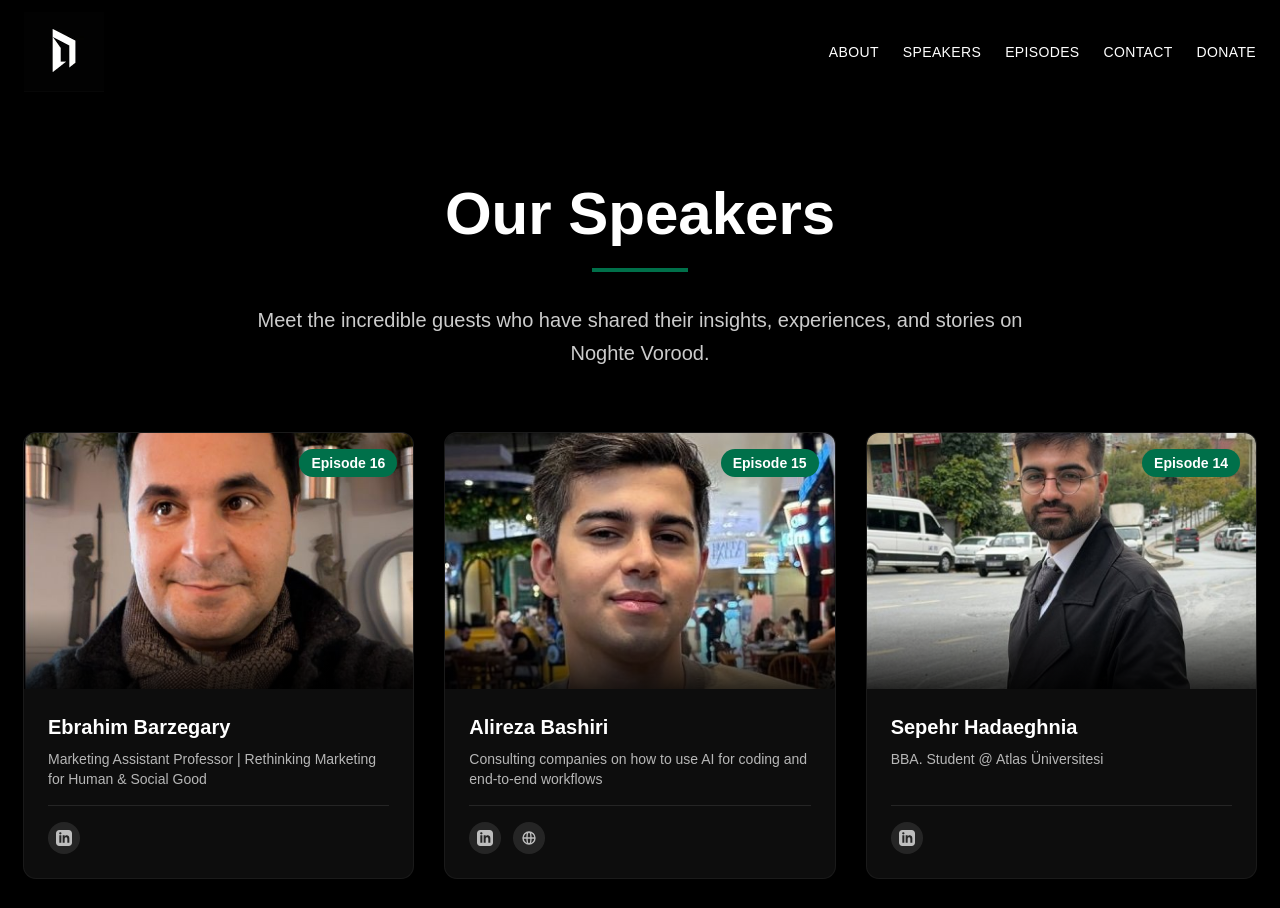
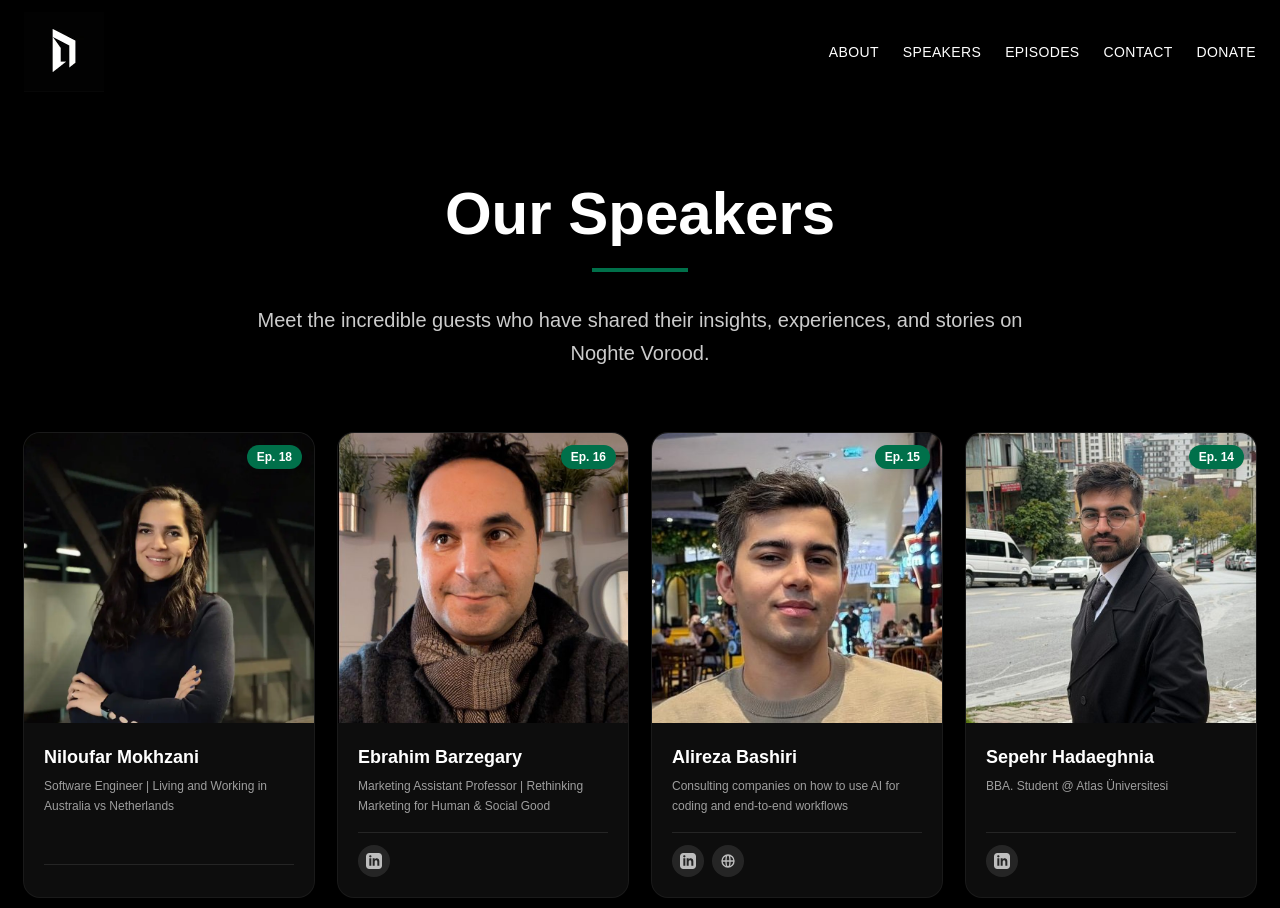
Before and after one commit to ehsangazar/noghtevorood, a Next.js app: page /speakers in a window 1280 px wide. Shown: the top 908 px of the page. Built offline with nearby package versions, Linux system fonts and the light colour scheme.

Commit message:
Add Niloufar Mokhzani to speakers list for episode 18, update layout and styling for improved display, and enhance social media link interactions.

```diff
--- a/app/speakers/page.tsx
+++ b/app/speakers/page.tsx
@@ -79,6 +79,13 @@ const speakers = [
     linkedin: 'https://www.linkedin.com/in/ebzgr/',
     image: '/guests/ebrahim_barzegary.jpg',
   },
+  {
+    name: 'Niloufar Mokhzani',
+    episode: 18,
+    title: 'Software Engineer | Living and Working in Australia vs Netherlands',
+    linkedin: '',
+    image: '/guests/niloufar.webp',
+  },
 ];
 
 const SpeakersPage = () => {
@@ -102,63 +109,64 @@ const SpeakersPage = () => {
           </div>
 
           {/* Speakers Grid */}
-          <div className="grid grid-cols-1 md:grid-cols-2 lg:grid-cols-3 gap-8 mb-12">
+          <div className="grid grid-cols-1 sm:grid-cols-2 lg:grid-cols-3 xl:grid-cols-4 gap-6 mb-12">
             {sortedSpeakers.map((speaker) => {
               const episodeSlug = (episodesData as any[]).find((e) => e.id === speaker.episode)?.slug ?? String(speaker.episode);
               return (
                 <div
                   key={speaker.episode}
-                  className="group flex flex-col rounded-xl bg-white/5 ring-1 ring-white/10 transition-all duration-300 hover:bg-white/10 hover:ring-[#00704A]"
+                  className="group flex flex-col rounded-2xl bg-white/5 ring-1 ring-white/10 transition-all duration-300 hover:bg-white/10 hover:ring-[#00704A] hover:shadow-lg hover:shadow-[#00704A]/20 overflow-hidden"
                 >
                   <Link
                     href={`/episodes/${episodeSlug}`}
-                    className="focus-visible:outline focus-visible:outline-2 focus-visible:outline-offset-2 focus-visible:outline-[#00704A] rounded-t-xl"
+                    className="focus-visible:outline focus-visible:outline-2 focus-visible:outline-offset-2 focus-visible:outline-[#00704A] rounded-t-2xl"
                   >
-                    <div className="relative h-64 w-full overflow-hidden rounded-t-xl">
+                    <div className="relative w-full aspect-square overflow-hidden">
                       <Image
                         src={speaker.image}
                         alt={speaker.name}
                         fill
-                        className="object-cover transition-transform duration-300 group-hover:scale-105"
+                        className="object-cover transition-transform duration-300 group-hover:scale-110"
                       />
-                      <div className="absolute bottom-0 left-0 right-0 h-20 bg-gradient-to-t from-black/80 to-transparent" />
-                      <div className="absolute top-4 right-4 bg-[#00704A] text-white px-3 py-1 rounded-full text-sm font-semibold">
-                        Episode {speaker.episode}
+                      <div className="absolute top-3 right-3 bg-[#00704A] text-white px-2.5 py-1 rounded-full text-xs font-semibold shadow-lg">
+                        Ep. {speaker.episode}
                       </div>
                     </div>
                   </Link>
 
-                  <div className="flex flex-1 flex-col p-6">
-                    <div className="flex-1">
+                  <div className="flex flex-1 flex-col p-5">
+                    <div className="flex-1 mb-4">
                       <Link
                         href={`/episodes/${episodeSlug}`}
                         className="focus-visible:outline focus-visible:outline-2 focus-visible:outline-offset-2 focus-visible:outline-[#00704A] rounded"
                       >
-                        <h3 className="text-xl font-semibold text-white group-hover:text-[#00C27A] transition-colors">
+                        <h3 className="text-lg font-semibold text-white group-hover:text-[#00C27A] transition-colors mb-1.5">
                           {speaker.name}
                         </h3>
                       </Link>
-                      <p className="mt-2 text-sm text-white/70 line-clamp-2">
+                      <p className="text-xs text-white/60 line-clamp-3 leading-relaxed">
                         {speaker.title}
                       </p>
                     </div>
 
-                    <div className="mt-4 flex items-center gap-3 pt-4 border-t border-white/10">
+                    <div className="flex items-center gap-2 pt-3 border-t border-white/10">
+                      {speaker.linkedin && (
                         <a
                           href={speaker.linkedin}
                           target="_blank"
                           rel="noopener noreferrer"
-                        className="inline-flex h-8 w-8 items-center justify-center rounded-full bg-white/10 text-white/70 transition-colors hover:bg-white/20 hover:text-white focus-visible:outline focus-visible:outline-2 focus-visible:outline-offset-2 focus-visible:outline-[#00704A]"
+                          className="inline-flex h-8 w-8 items-center justify-center rounded-full bg-white/10 text-white/70 transition-all hover:bg-white/20 hover:text-white hover:scale-110 focus-visible:outline focus-visible:outline-2 focus-visible:outline-offset-2 focus-visible:outline-[#00704A]"
                           aria-label={`${speaker.name}'s LinkedIn`}
                         >
                           <svg className="h-4 w-4" fill="currentColor" viewBox="0 0 24 24"><path d="M19 0h-14c-2.761 0-5 2.239-5 5v14c0 2.761 2.239 5 5 5h14c2.762 0 5-2.239 5-5v-14c0-2.761-2.238-5-5-5zm-11 19h-3v-11h3v11zm-1.5-12.268c-.966 0-1.75-.79-1.75-1.764s.784-1.764 1.75-1.764 1.75.79 1.75 1.764-.783 1.764-1.75 1.764zm13.5 12.268h-3v-5.604c0-3.368-4-3.113-4 0v5.604h-3v-11h3v1.765c1.396-2.586 7-2.777 7 2.476v6.759z"/></svg>
                         </a>
+                      )}
                       {speaker.website && (
                         <a
                           href={speaker.website}
                           target="_blank"
                           rel="noopener noreferrer"
-                          className="inline-flex h-8 w-8 items-center justify-center rounded-full bg-white/10 text-white/70 transition-colors hover:bg-white/20 hover:text-white focus-visible:outline focus-visible:outline-2 focus-visible:outline-offset-2 focus-visible:outline-[#00704A]"
+                          className="inline-flex h-8 w-8 items-center justify-center rounded-full bg-white/10 text-white/70 transition-all hover:bg-white/20 hover:text-white hover:scale-110 focus-visible:outline focus-visible:outline-2 focus-visible:outline-offset-2 focus-visible:outline-[#00704A]"
                           aria-label={`${speaker.name}'s Website`}
                         >
                           <svg className="h-4 w-4" fill="none" stroke="currentColor" viewBox="0 0 24 24"><path strokeLinecap="round" strokeLinejoin="round" strokeWidth={2} d="M21 12a9 9 0 01-9 9m9-9a9 9 0 00-9-9m9 9H3m9 9a9 9 0 01-9-9m9 9c1.657 0 3-4.03 3-9s-1.343-9-3-9m0 18c-1.657 0-3-4.03-3-9s1.343-9 3-9m-9 9a9 9 0 019-9" /></svg>
```
Also changed, not shown: public/guests/niloufar.webp (added). Lines whose indentation alone changed are shown as unchanged.
